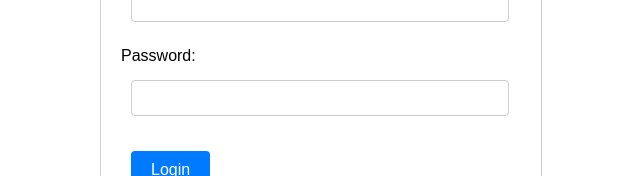
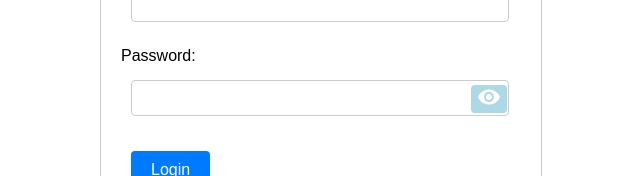
Before and after one commit to mateusamado/cinewishlist, a React (Create React App) app: page /login in a window 1280 px wide. Shown: the part 136-312 px from the top of the page, without its empty margins (319-959 px from the left). Built offline with nearby package versions, Linux system fonts and the light colour scheme.

Commit message:
feat: adicionando botão de visibilidade no login

```diff
--- a/src/views/Login.js
+++ b/src/views/Login.js
@@ -7,6 +7,7 @@ const Login = ({ authenticate }) => {
     email: "",
     password: "",
   });
+  const [showPassword, setShowPassword] = useState(false);
   const [error, setError] = useState("");
   const navigate = useNavigate();
 
@@ -15,6 +16,10 @@ const Login = ({ authenticate }) => {
       ...formData,
       [e.target.name]: e.target.value,
     });
+  };
+
+  const handleTogglePassword = () => {
+    setShowPassword(!showPassword);
   };
 
   const handleSubmit = (e) => {
@@ -48,13 +53,24 @@ const Login = ({ authenticate }) => {
         </div>
         <div className="form-group">
           <label>Password:</label>
+          <div className="password-input-container">
             <input
-            type="password"
+              type={showPassword ? "text" : "password"}
               name="password"
               value={formData.password}
               onChange={handleChange}
               required
             />
+            <button
+              type="button"
+              className="password-toggle-button"
+              onClick={handleTogglePassword}
+            >
+              <i className={`material-icons ${showPassword ? "visible" : ""}`}>
+                {showPassword ? "visibility_off" : "visibility"}
+              </i>
+            </button>
+          </div>
         </div>
         {error && <p className="error-message">{error}</p>}
         <button type="submit">Login</button>
```
Lines whose indentation alone changed are shown as unchanged.
